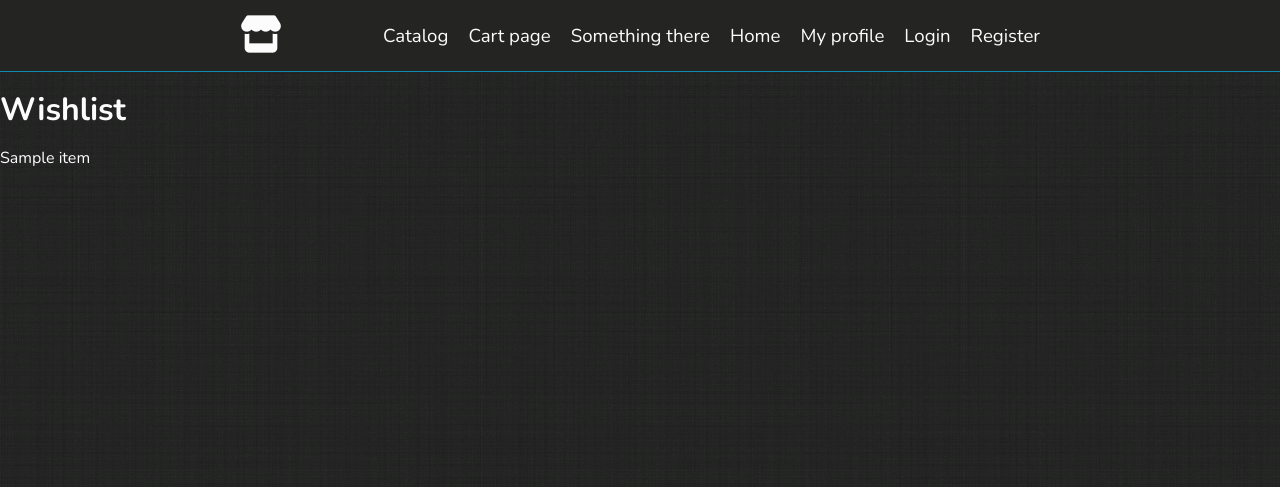
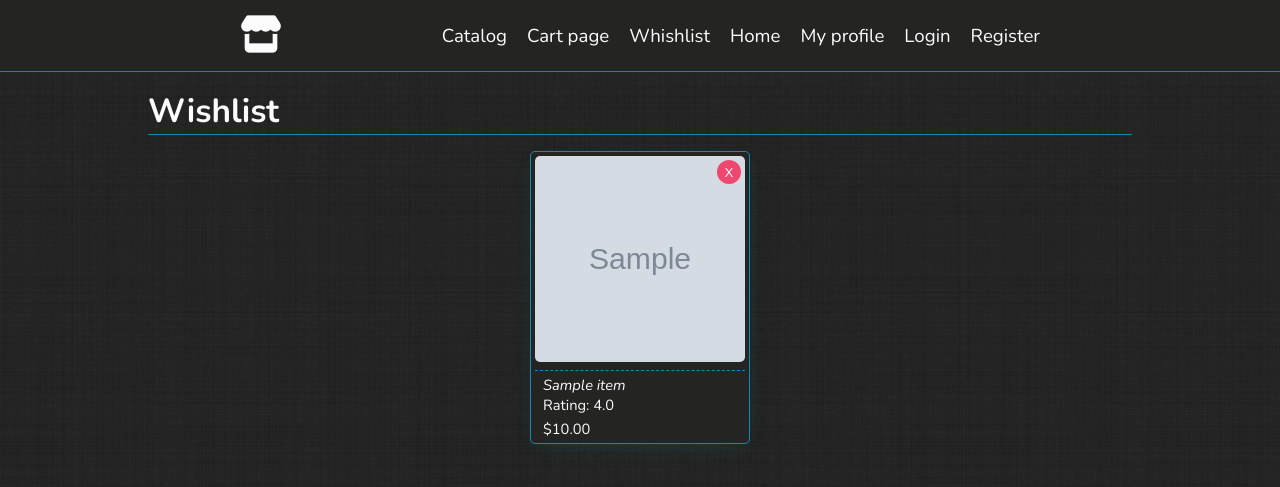
Before and after one commit to ronTabachnik/FOISTP, a Django app: page /u/wishlist/ in a window 1280 px wide. Shown: the top 487 px of the page. Run offline with Django 3.2, Linux system fonts and the light colour scheme; a user stored in the database is signed in; tables that the repository leaves empty hold one stand-in row (values such as "Sample post"); grey boxes marked "Sample" are stand-in pictures; some libraries are stand-ins or nearby versions.

Commit message:
some thing

```diff
--- a/items/templates/items/home.html
+++ b/items/templates/items/home.html
@@ -38,7 +38,7 @@
         {% for item in items %}
           <li class="items-list-item">
             <div class="item">
-              <a href="items/item">
+              <a href="items/{{ item.id }}">
                 <img class="item-image" src="{{ item.picture.url }}" alt="shoes">
                 <div class="item-description">
                   <span class="title">{{ item.title }}</span>
--- a/static/css/style.css
+++ b/static/css/style.css
@@ -63,6 +63,12 @@ img {
 
 .d-inline-block {
   display: inline-block !important;
+}
+
+.section-title {
+  width: 100%;
+  font-size: 25pt;
+  border-bottom: 1px solid var(--primary-color);
 }
 
 .container {
@@ -163,6 +169,7 @@ img {
 }
 
 .item {
+  position: relative;
   height: 100%;
   max-width: calc(0.22 * var(--max-width));
   padding: 0.25rem;
@@ -201,6 +208,19 @@ img {
 .item-description > .price {
   margin-top: auto;
   padding-top: 0.25rem;
+}
+
+.item-remove-btn {
+  position: absolute;
+  top: 0;
+  right: 0;
+  margin: 0.5rem;
+  height: 1.5rem;
+  width: 1.5rem;
+  background-color: var(--danger-color);
+  border: none;
+  border-radius: 0.75rem;
+  color: var(--light);
 }
 
 .btn-primary {
--- a/templates/navbar.html
+++ b/templates/navbar.html
@@ -9,7 +9,7 @@
       <a href="{% url 'home' %}">Cart page</a>
     </li>
     <li>
-      <a href="{% url 'home' %}">Something there</a>
+      <a href="{% url 'wishlist' %}">Whishlist</a>
     </li>
     <li>
       <a href="{% url 'home' %}"><div class="block">Home</div></a>
--- a/users/templates/users/wishlist.html
+++ b/users/templates/users/wishlist.html
@@ -4,12 +4,51 @@
   Wishlist | Shoe store
 {% endblock title %}
 {% block content %}
-  <h1>Wishlist</h1>
-  {% if wishlist %}
-    <ul>
-      {% for wl_item in wishlist %}
-        <li>{{wl_item.title}}</li>
-      {% endfor %}
+  <section class="container">
+    <h1 class="section-title">Wishlist</h1>
+  </section>
+  <section class="container">
+    {% if wishlist %}
+    <div class="items">
+      <ul class="items-list">
+        {% for wl_item in wishlist %}
+        <li class="items-list-item">
+          <div class="item">
+            <button class="item-remove-btn">X</button>
+            <a href="{% url 'item' %}">
+              <img class="item-image" src="{{ wl_item.picture.url }}" alt="shoes">
+              <div class="item-description">
+                <span class="title">{{ wl_item.title }}</span>
+                <span class="rating">Rating: {{ wl_item.rating }}</span>
+                <span class="price">${{ wl_item.price }}</span>
+              </div>
+            </a>
+          </div>
+        </li>
+        {% endfor %}
+      </ul>
+    </div>
+    {% endif %}
+  </section>
+{% endblock content %}
+
+{% comment %} <div class="items">
+  {% if items %}
+    <ul class="items-list">
+    {% for item in items %}
+      <li class="items-list-item">
+        <div class="item">
+          <a href="items/item">
+            <img class="item-image" src="{{ item.picture.url }}" alt="shoes">
+            <div class="item-description">
+              <span class="title">{{ item.title }}</span>
+              <span class="rating">Rating: {{ item.rating }}</span>
+              <span class="price">${{ item.price }}</span>
+            </div>
+          </a>
+        </div>
+      </li>
+    {% endfor %}
     </ul>
   {% endif %}
-{% endblock content %}
+</div> {% endcomment %}
--- a/users/views.py
+++ b/users/views.py
@@ -14,6 +14,7 @@ def register(request):
 
 def wishlist(request):
     if not request.user.is_authenticated or not hasattr(request.user, 'registered_customer'):
+        print(request.user)
         return redirect('login')
     User = get_user_model()
     user = User.objects.get(username=request.user)
```
Also changed, not shown: media/items/A brand new pair of shoes/images/загрузка.jfif (added), media/items/Adidas moreover/images/загрузка.jfif (added), media/users/danil/profile/DSC_6991.jpg (added).
